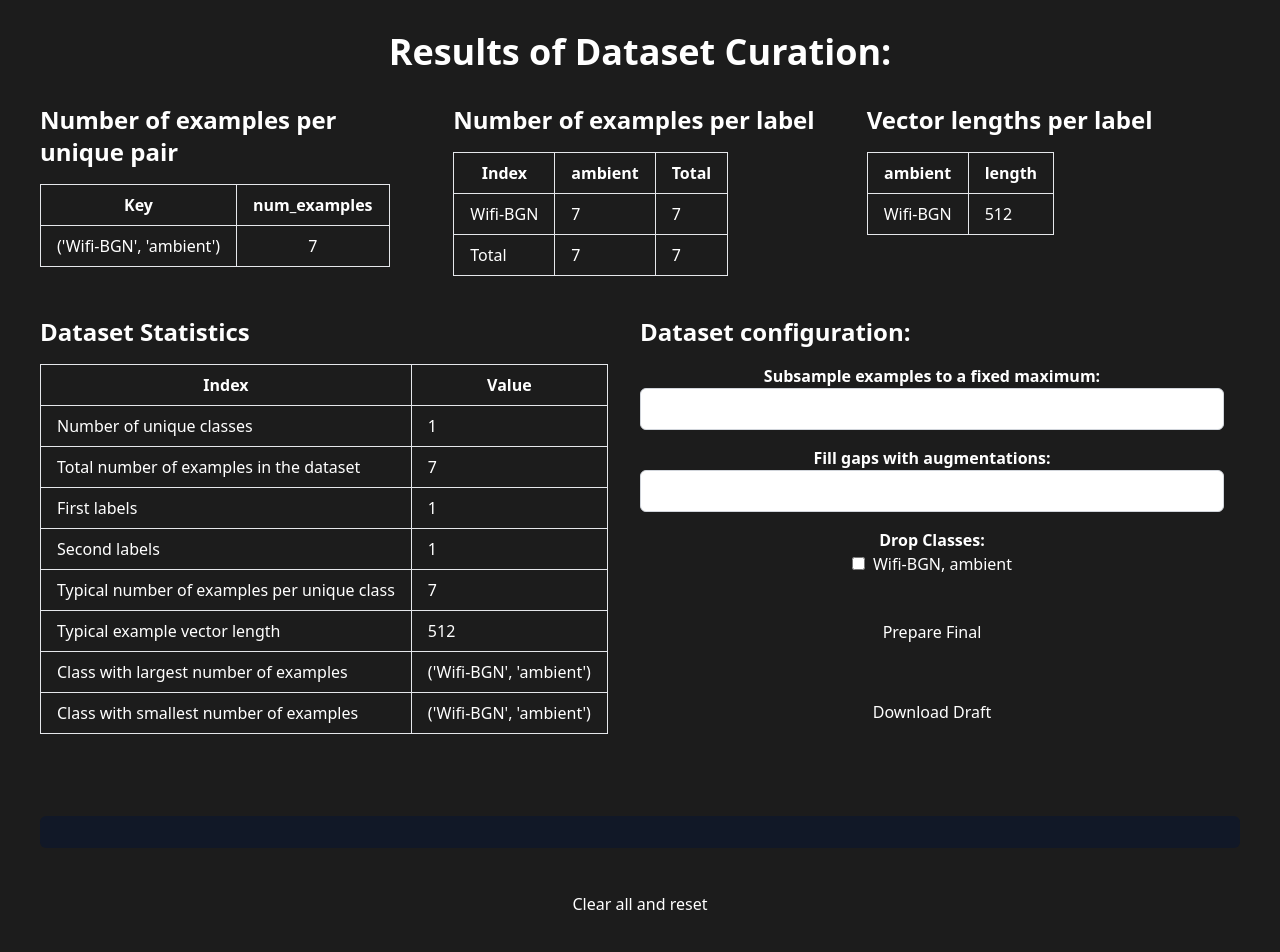
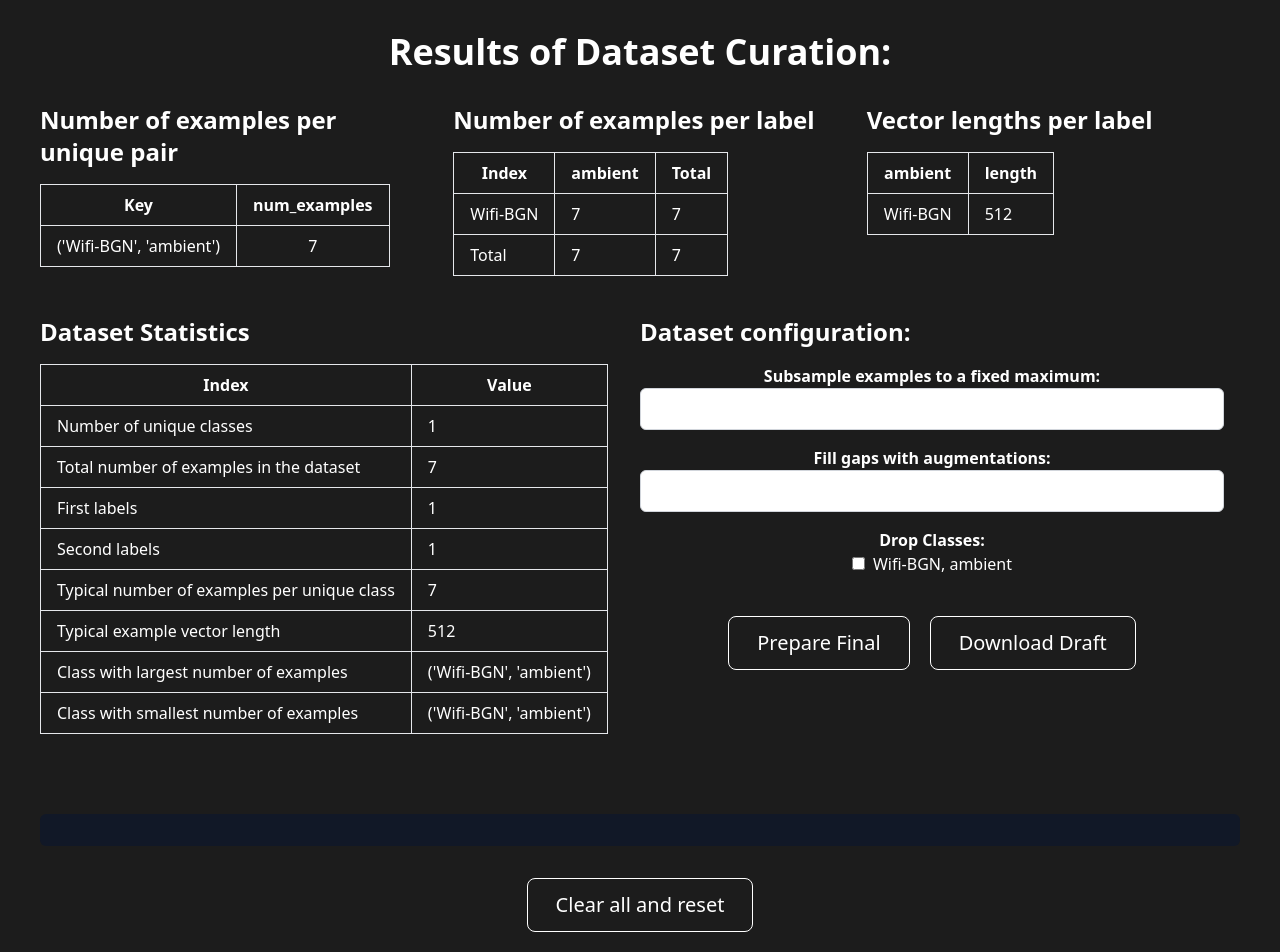
Before and after one commit to Subti/nextjs-web-curator, a Next.js app: page /dataset in a window 1280 px wide. Shown: the top 952 px of the page. Built offline with nearby package versions, Linux system fonts and the light colour scheme.

Commit message:
updated buttons to match initial inspect pages

```diff
--- a/src/pages/curate.tsx
+++ b/src/pages/curate.tsx
@@ -1,4 +1,5 @@
 import React, { useState } from 'react';
+import Button from "@/app/components/Button";
 import 'tailwindcss/tailwind.css';
 
 const CuratePage = () => {
@@ -107,8 +108,22 @@ const CuratePage = () => {
             />
           </div>
         </div>
-        <input onClick={handlePrepareDraftDataset} type="submit" value="Prepare draft dataset" className="bg-blue-500 text-white px-6 py-3 rounded-full mt-8 mb-10 cursor-pointer hover:bg-blue-600 transition duration-300" />
-        <input onClick={handleClearAllAndReset} type="submit" value="Clear all and reset" className="bg-blue-500 text-white px-6 py-3 rounded-full mt-8 cursor-pointer hover:bg-blue-600 transition duration-300" />
+        {/* <input onClick={handlePrepareDraftDataset} type="submit" value="Prepare draft dataset" className="bg-blue-500 text-white px-6 py-3 rounded-full mt-8 mb-10 cursor-pointer hover:bg-blue-600 transition duration-300" />
+        <input onClick={handleClearAllAndReset} type="submit" value="Clear all and reset" className="bg-blue-500 text-white px-6 py-3 rounded-full mt-8 cursor-pointer hover:bg-blue-600 transition duration-300" /> */}
+        <div className="flex justify-center w-full my-10 gap-5">
+          <Button
+            text="Prepare draft dataset"
+            type="button"
+            textSize="xl"
+            onClick={handlePrepareDraftDataset}
+          />
+          <Button
+            text="Clear all and reset"
+            type="button"
+            textSize="xl"
+            onClick={handleClearAllAndReset}
+          />
+        </div>
       </form>
     </div>
   );
--- a/src/pages/dataset.tsx
+++ b/src/pages/dataset.tsx
@@ -1,5 +1,6 @@
 /* eslint-disable react/no-unescaped-entities */
 import React, { useState } from 'react';
+import Button from "@/app/components/Button";
 import 'tailwindcss/tailwind.css';
 
 const DatasetPage = () => {
@@ -174,8 +175,22 @@ const DatasetPage = () => {
                 Wifi-BGN, ambient
               </label>
             </div>
-            <input onClick={handlePrepareFinal} type="submit" value="Prepare Final" className="bg-blue-500 text-white px-6 py-3 rounded-full mt-8 cursor-pointer hover:bg-blue-600 hover:pointer transition duration-300" />
-            <button onClick={handleDownloadDraft} className="bg-blue-500 text-white px-6 py-3 rounded-full mt-8 cursor-pointer hover:bg-blue-600 hover:pointer transition duration-300">Download Draft</button>
+            {/* <input onClick={handlePrepareFinal} type="submit" value="Prepare Final" className="bg-blue-500 text-white px-6 py-3 rounded-full mt-8 cursor-pointer hover:bg-blue-600 hover:pointer transition duration-300" />
+            <button onClick={handleDownloadDraft} className="bg-blue-500 text-white px-6 py-3 rounded-full mt-8 cursor-pointer hover:bg-blue-600 hover:pointer transition duration-300">Download Draft</button> */}
+            <div className="flex justify-center w-full my-10 gap-5">
+              <Button
+                text="Prepare Final"
+                type="button"
+                textSize="xl"
+                onClick={handlePrepareFinal}
+              />
+              <Button
+                text="Download Draft"
+                type="button"
+                textSize="xl"
+                onClick={handleDownloadDraft}
+              />
+            </div>
           </form>
         </div>
 
@@ -186,9 +201,15 @@ const DatasetPage = () => {
       </div>
       <div className="flex justify-center mt-8">
         <form onSubmit={handleSubmit}>
-          <button onClick={handleClearAllAndReset} type="submit" className="bg-blue-500 text-white px-6 py-3 rounded-full cursor-pointer hover:bg-blue-600 transition duration-300">
+          {/* <button onClick={handleClearAllAndReset} type="submit" className="bg-blue-500 text-white px-6 py-3 rounded-full cursor-pointer hover:bg-blue-600 transition duration-300">
             Clear all and reset
-          </button>
+          </button> */}
+          <Button
+            text="Clear all and reset"
+            type="button"
+            textSize="xl"
+            onClick={handleClearAllAndReset}
+          />
         </form>
       </div>
 
```
